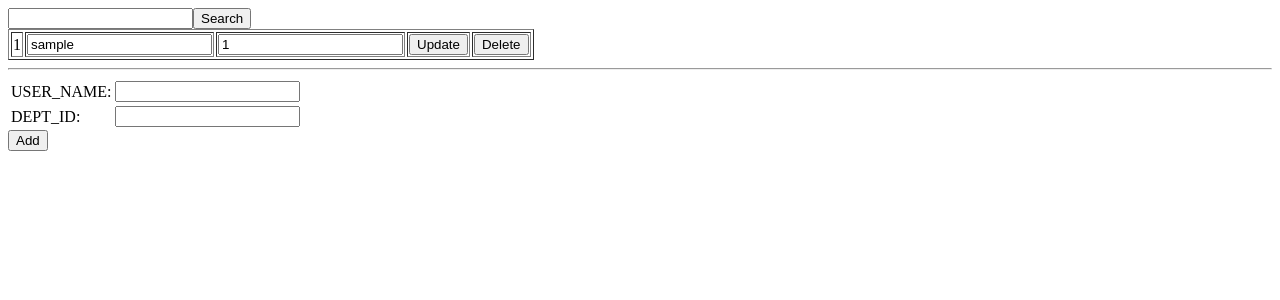
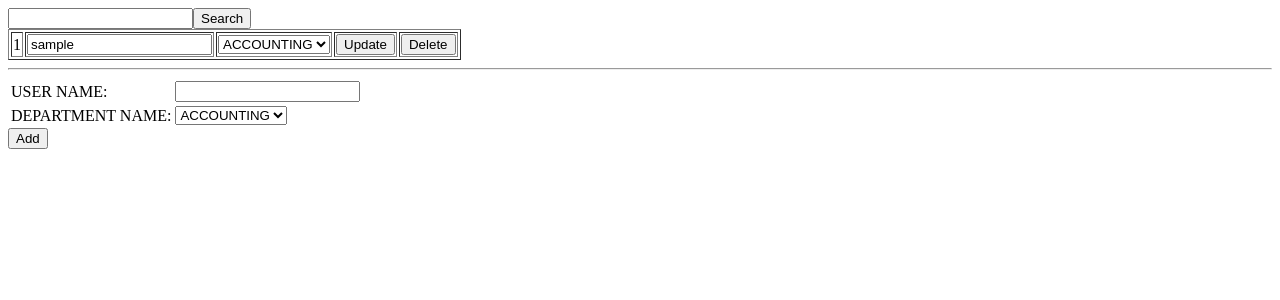
Before and after one commit to kanokwatt/webapp-2020-1, a PHP site: page /user.php in a window 1280 px wide. Shown: the top 300 px of the page. Run offline with PHP 8.4, Linux system fonts and the light colour scheme; data comes from the database, SQL or seed files in the repository; tables that the repository leaves empty or names only in its code hold one stand-in row (values such as "Sample post").

Commit message:
upgrade user.php

```diff
--- a/user.php
+++ b/user.php
@@ -47,7 +47,30 @@
                 echo "<form action='update_user.php'>";
                     echo "<td>" . $row['USER_ID']."</td>";
                     echo "<td><input type='text' name='txt_USER_NAME' value='".$row['USER_NAME']."' size='20'></td>";
-                    echo "<td><input type='text' name='txt_DEPT_ID' value='".$row['DEPT_ID']."' size='20'></td>";
+
+                    // SELECT (SQL)
+                    $sql = "SELECT DEPT_ID, DEPT_NAME FROM department";
+
+                    // EXECUTE
+                    $result1 = mysqli_query($conn, $sql);
+
+                    echo "<td><select name='txt_DEPT_ID'>";
+                    if (mysqli_num_rows($result1) > 0) {
+                        while($row1 = mysqli_fetch_assoc($result1)) {
+
+                            if($row['DEPT_ID'] == $row1['DEPT_ID']){ // Match DEPT_ID
+                                echo "<option value='". $row1['DEPT_ID']. "' selected>". $row1['DEPT_NAME']. "</option>";
+                            }
+                            else {
+                                echo "<option value='". $row1['DEPT_ID']. "'>". $row1['DEPT_NAME']. "</option>";
+                            }
+
+                        }
+                    }
+                    echo "</select></td>";
+                    //echo "<td><input type='text' name='txt_DEPT_ID' value='".$row['DEPT_ID']."' size='20'></td>";
+
+
                     echo "<td><button>Update</button></td>";
                     echo "<input type='hidden' name='id' value='" . $row['USER_ID'] ."'>";
                 echo "</form>";
@@ -65,18 +88,40 @@
         echo "0 results";
     }
 
-    mysqli_close($conn);
+    //mysqli_close($conn);
+
 ?>
     <hr/>
     <form action="add_user.php">
         <table>
             <tr>
-                <td>USER_NAME:</td>
+                <td>USER NAME:</td>
                 <td><input type="text" name="txt_USER_NAME"></td>
             </tr>
             <tr>
-                <td>DEPT_ID:</td>
-                <td><input type="text" name="txt_DEPT_ID"></td>
+                <td>DEPARTMENT NAME:</td>
+                <td>
+<?php
+
+//----------------------------------------------------------------------
+// 2. SELECT (SQL)
+//----------------------------------------------------------------------
+$sql = "SELECT DEPT_ID, DEPT_NAME FROM department";
+
+//----------------------------------------------------------------------
+// 3. EXECUTE
+//----------------------------------------------------------------------
+    $result = mysqli_query($conn, $sql);
+
+    echo "<select name='txt_DEPT_ID'>";
+    if (mysqli_num_rows($result) > 0) {
+        while($row = mysqli_fetch_assoc($result)) {
+            echo "<option value='". $row['DEPT_ID']. "'>". $row['DEPT_NAME']. "</option>";
+        }
+    }
+    echo "</select>";
+?>
+                </td>
             </tr>
         </table>
         <button type="submit" class="btn">Add</button>
```
